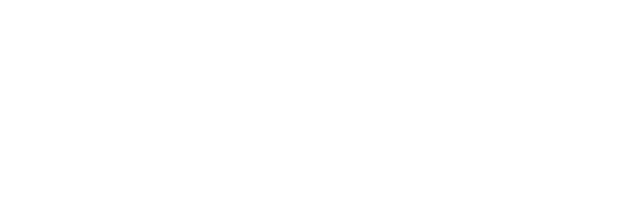
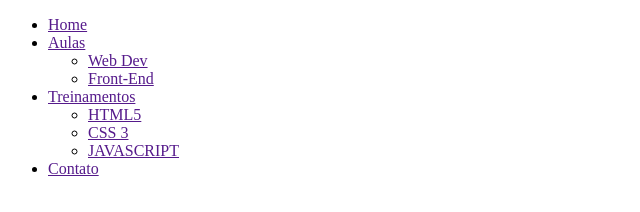
Before and after one commit to rt-lucena/Projeto8-FRONT, a plain HTML site: page index.html in a window 1280 px wide. Shown: the whole page, without its empty margins (0-640 px from the left). Drawn offline with Linux system fonts and the light colour scheme.

Commit message:
Criando a estrutura do HTML

```diff
--- a/index.html
+++ b/index.html
@@ -7,8 +7,27 @@
     <link rel="stylesheet" href="./src/css/estilo.css">
 </head>
 <body>
+    <header>
+        <nav>
+            <ul>
+                <li><a href="">Home</a></li>
+                <li><a href="">Aulas</a>
+                    <ul>
+                        <li><a href="">Web Dev</a></li>
+                        <li><a href="">Front-End</a></li>
+                    </ul>
+                </li>
+                <li><a href="">Treinamentos</a></li>
+                    <ul>
+                        <li><a href="">HTML5</a></li>
+                        <li><a href="">CSS 3</a></li>
+                        <li><a href="">JAVASCRIPT</a></li>
+                    </ul>
+                <li><a href="">Contato</a></li>
+            </ul>
+        </nav>
+    </header>
 
-
-
+<script src="./src/js/script.js"></script>
 </body>
 </html>
```
